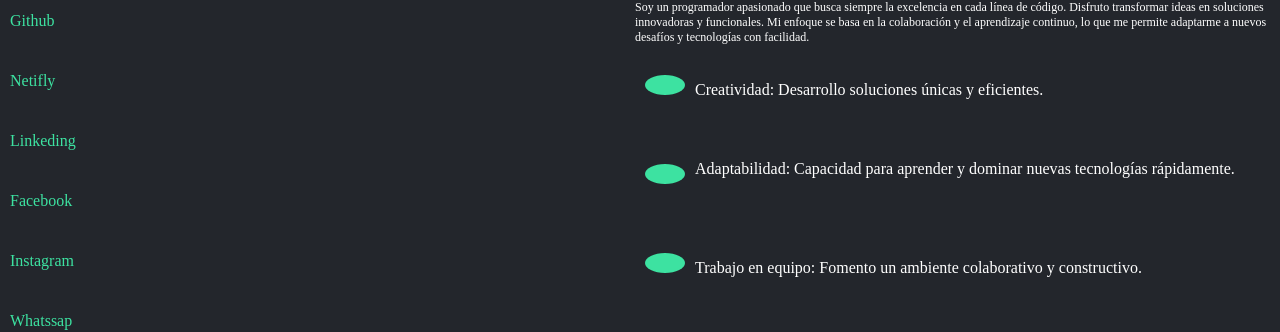
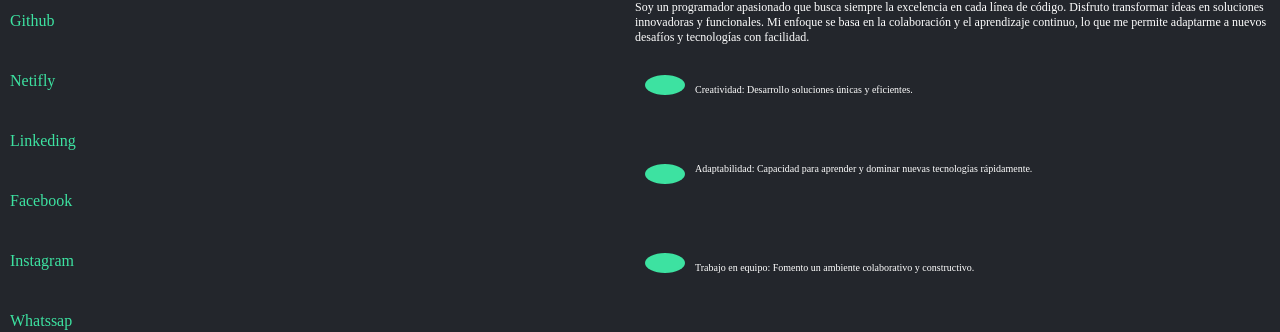
Before and after one commit to AleArtolaMazanares/MyPortfolio, a React (Create React App) app in the folder portfolio/: page / in a window 1280 px wide. Shown: the part 365-697 px from the top of the page. Built offline with nearby package versions, Linux system fonts and the light colour scheme; the HTML template or start-up script is replaced by a standard one; a web font is replaced by a local one.

Commit message:
mejorando estilos

```diff
--- a/portfolio/src/components/points/style.css
+++ b/portfolio/src/components/points/style.css
@@ -19,5 +19,5 @@
 }
 
 .textPointComponent > p{
-    font-size: 16px;
+    font-size: 10px;
 }
```
